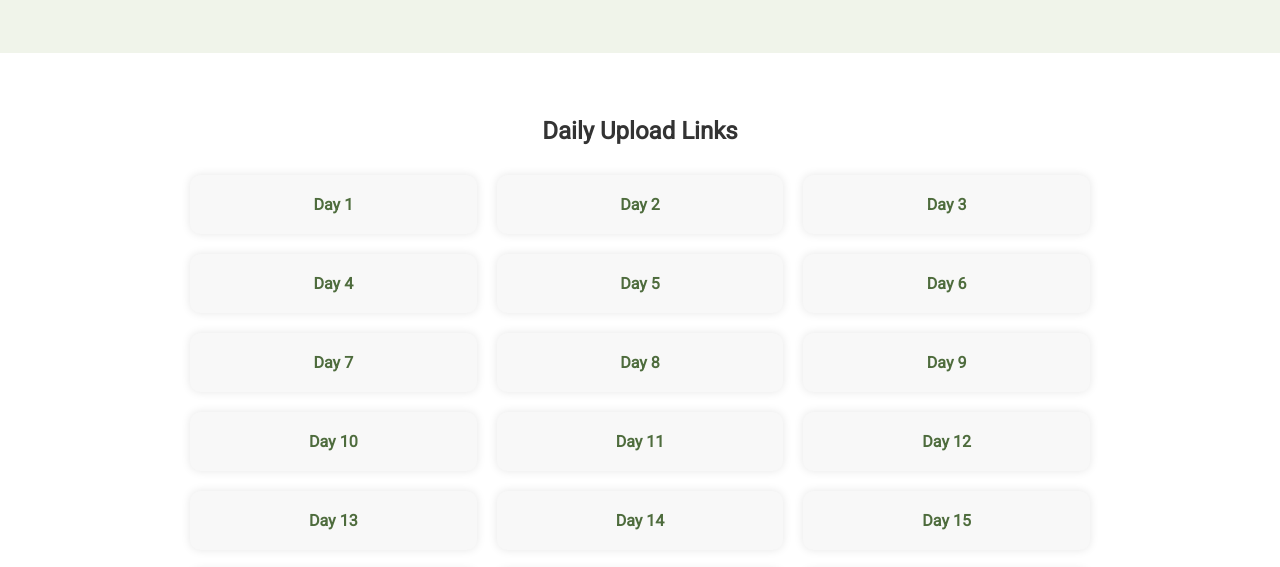
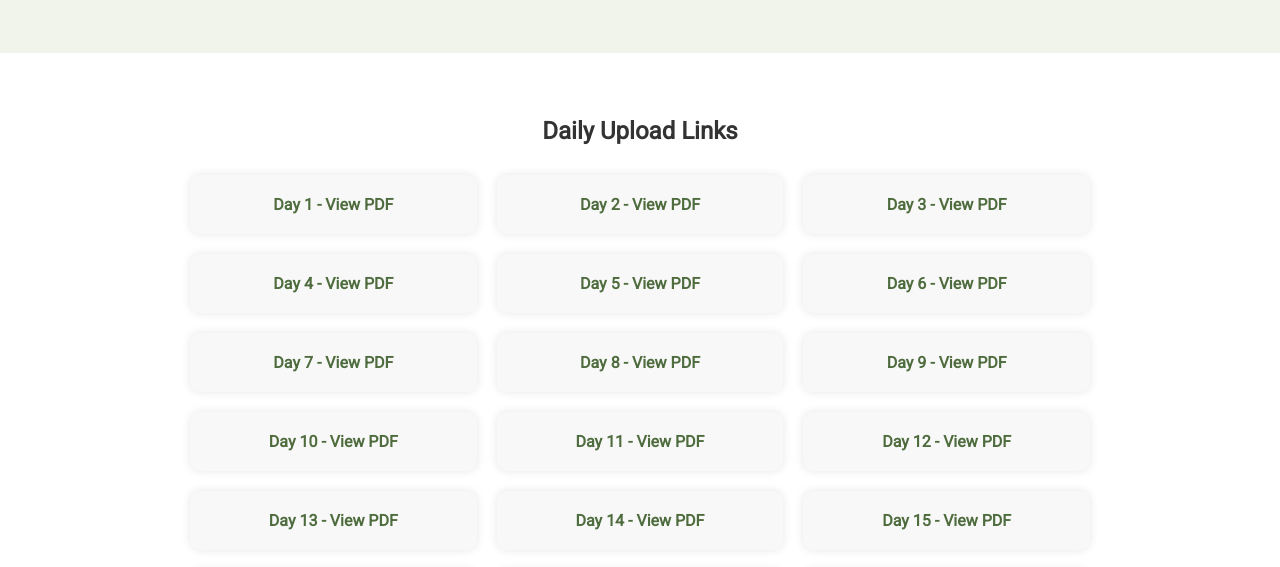
Before and after one commit to Gursimran-12/Prompt-Engineering, a plain HTML site: page daily-diary.html in a window 1280 px wide. Shown: the part 231-798 px from the top of the page. Drawn offline with nearby package versions, Linux system fonts and the light colour scheme.

Commit message:
Update daily-diary.html

```diff
--- a/daily-diary.html
+++ b/daily-diary.html
@@ -110,10 +110,14 @@
   <section class="upload-section">
     <h3>Daily Upload Links</h3>
     <div class="diary-grid">
-      <!-- Generate 20 links -->
+      <!-- Static links to PDFs for Day 1 to Day 20 -->
       <script>
         for (let i = 1; i <= 20; i++) {
-          document.write(`<div class='diary-entry'><a href='#'> Day ${i} </a></div>`);
+          document.write(`
+            <div class='diary-entry'>
+              <a href='pdfs/Day${i}.pdf' target='_blank'>Day ${i} - View PDF</a>
+            </div>
+          `);
         }
       </script>
     </div>
@@ -126,7 +130,6 @@
       <img src="images/mem2.webp" alt="" />
       <img src="images/mem3.jpg" alt="" />
       <img src="images/mem4.avif" alt="" />
-
     </div>
   </section>
 </body>
```
